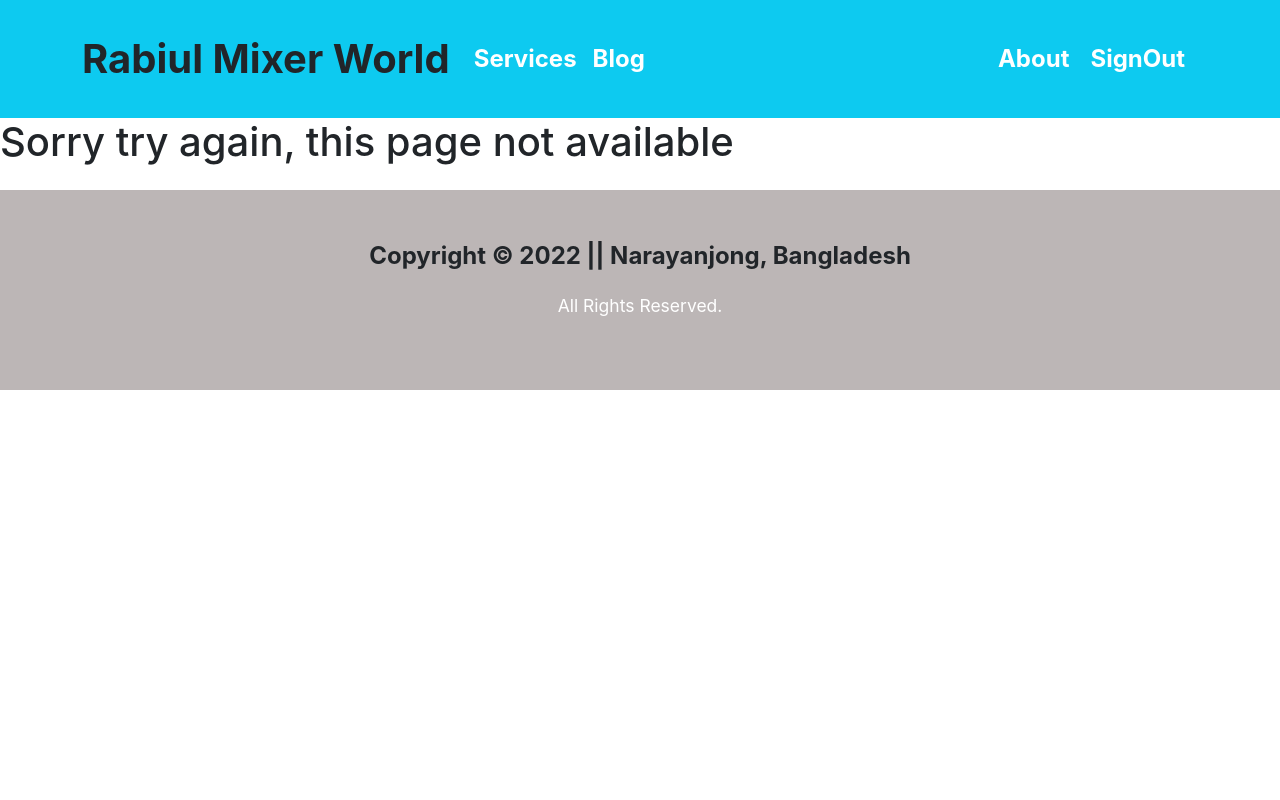
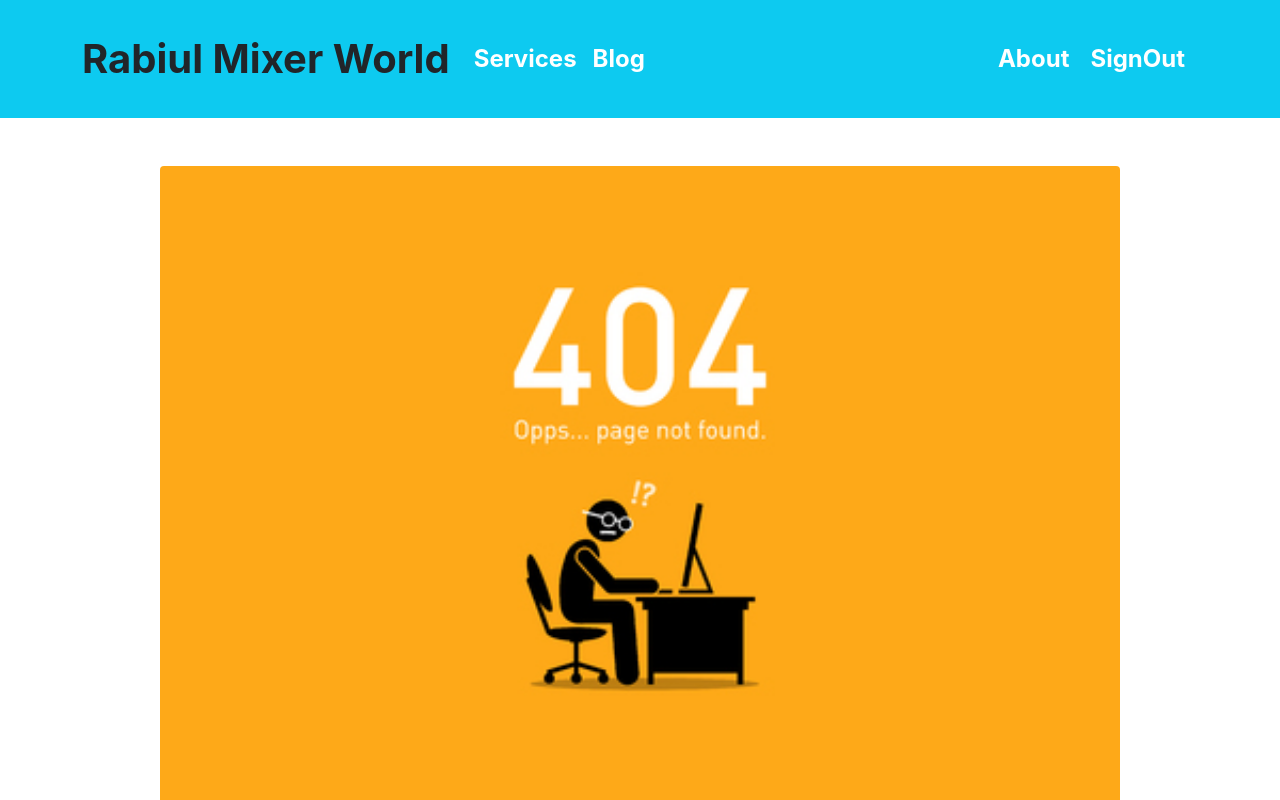
Before and after one commit to rabiulim/rabiul-mixer-world-A-10, a React (Create React App) app: page /register in a window 1280 px wide. Shown: the top 800 px of the page. Built offline with nearby package versions, Linux system fonts and the light colour scheme; no server answers; sample sign-in values are in the browser's storage.

Commit message:
notFound page done

```diff
--- a/src/Components/Checkout/Checkout.js
+++ b/src/Components/Checkout/Checkout.js
@@ -3,7 +3,7 @@ import React from 'react';
 const Checkout = () => {
     return (
         <div>
-            <h2>Please Checkout your booking</h2>
+            <h2 className='text-center'>Please Checkout your booking</h2>
         </div>
     );
 };
--- a/src/Components/NotFound/NotFound.js
+++ b/src/Components/NotFound/NotFound.js
@@ -1,9 +1,9 @@
 import React from 'react';
-
+import errorpic from '../../images/errorpic.jpg'
 const NotFound = () => {
     return (
-        <div>
-            <h1>Sorry try again, this page not available</h1>
+        <div className=''>
+            <img className='rounded mx-auto d-block w-75 mt-5' src={errorpic} alt="" />
         </div>
     );
 };
```
Also changed, not shown: src/images/banner/download.png (added), src/images/errorpic.jpg (added).
